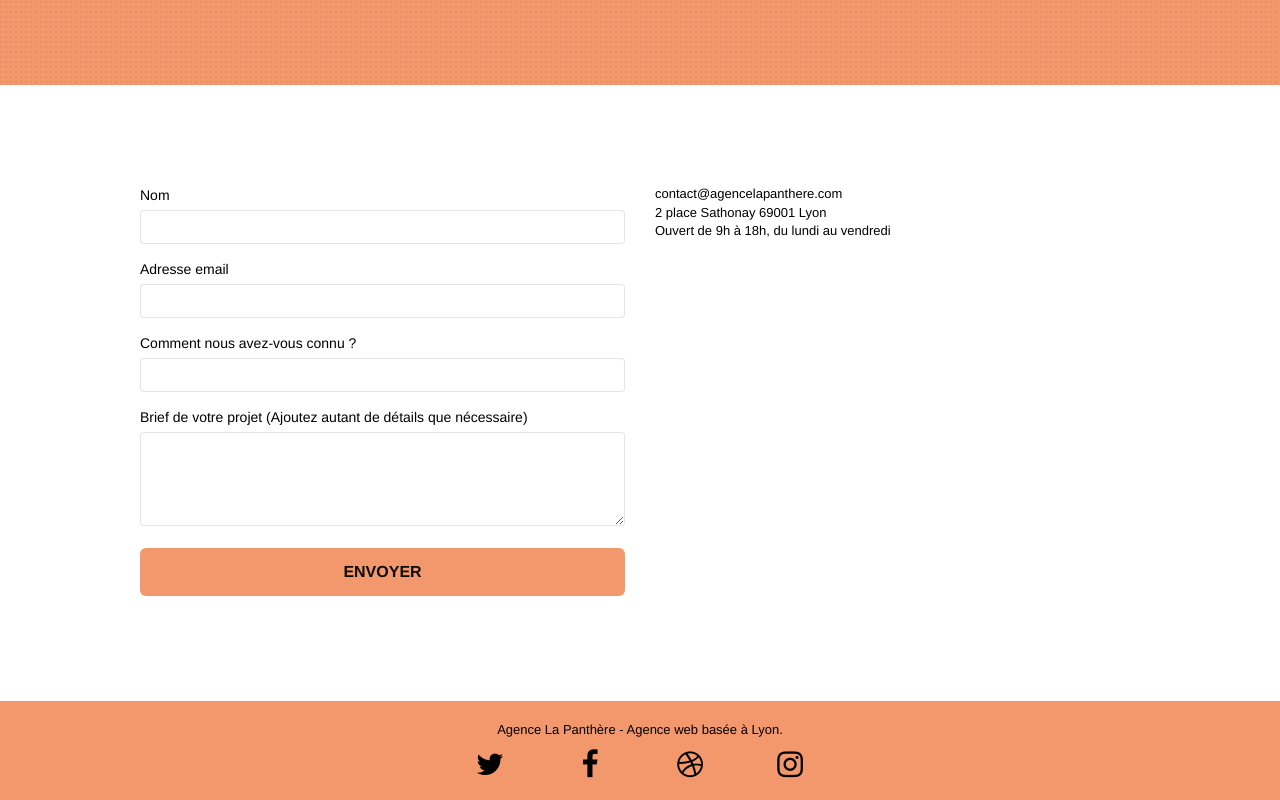
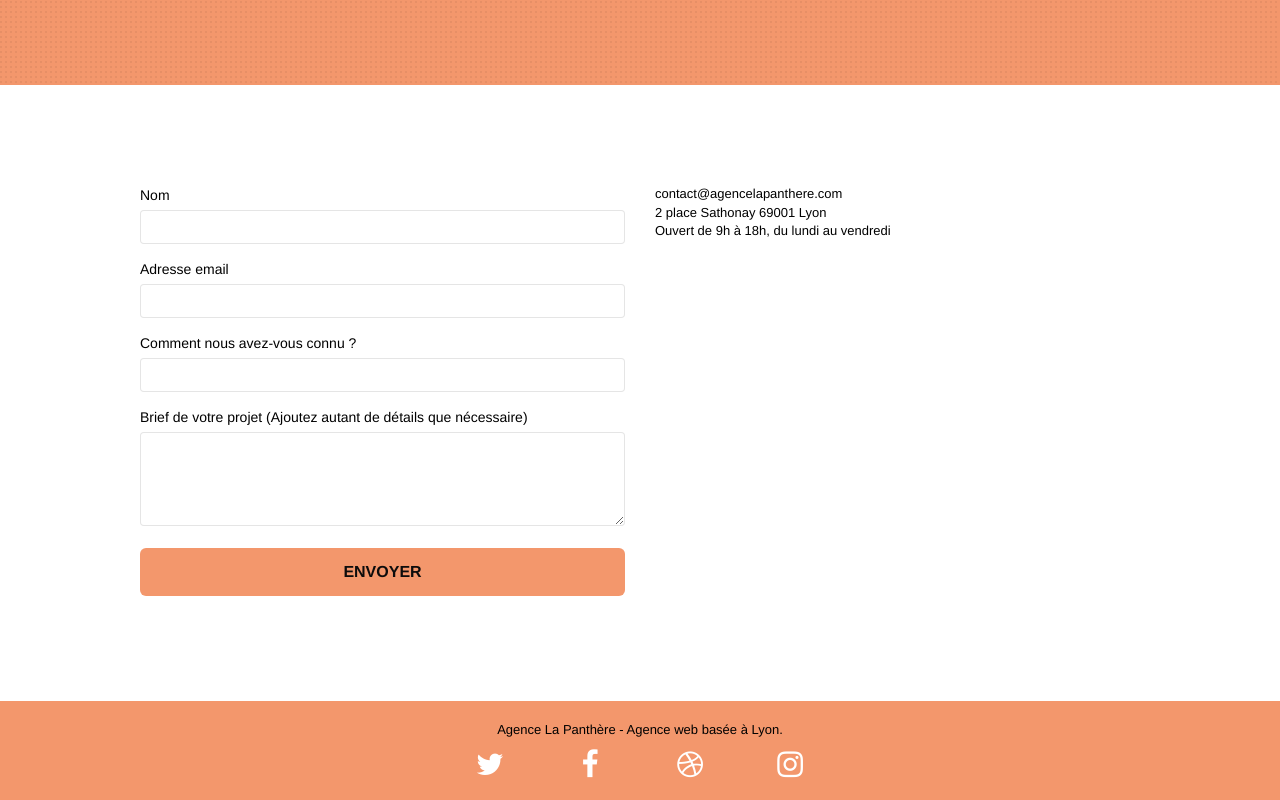
Before and after one commit to DUNON/La-panthere-optimise, a plain HTML site: page contact.html in a window 1280 px wide. Shown: the part 316-1116 px from the top of the page. Drawn offline with nearby package versions, Linux system fonts and the light colour scheme.

Commit message:
added fix

```diff
--- a/contact.html
+++ b/contact.html
@@ -129,22 +129,22 @@
 				<div class="row row-no-gutters social">
 					<div class="col-sm-3">
 						<div class="text-center">
-							<a class="social" aria-label="Twitter" href="https://twitter.com"><span class="fa fa-twitter icon-md"></span></a>
+							<a class="social" aria-label="Twitter" href="https://twitter.com"><span class="fa fa-twitter icon-md white"></span></a>
 						</div>
 					</div>
 					<div class="col-sm-3">
 						<div class="text-center">
-							<a class="social" aria-label="Facebook" href="https://www.facebook.com/"><span class="fa fa-facebook icon-md"></span></a>
+							<a class="social" aria-label="Facebook" href="https://www.facebook.com/"><span class="fa fa-facebook icon-md white"></span></a>
 						</div>
 					</div>
 					<div class="col-sm-3">
 						<div class="text-center">
-							<a class="social" aria-label="Dribble" href="https://dribbble.com/"><span class="fa fa-dribbble icon-md"></span></a>
+							<a class="social" aria-label="Dribble" href="https://dribbble.com/"><span class="fa fa-dribbble icon-md white"></span></a>
 						</div>
 					</div>
 					<div class="col-sm-3">
 						<div class="text-center">
-							<a class="social" aria-label="Instagram" href="https://www.instagram.com/"><span class="fa fa-instagram icon-md"></span></a>
+							<a class="social" aria-label="Instagram" href="https://www.instagram.com/"><span class="fa fa-instagram icon-md white"></span></a>
 						</div>
 					</div>
 				</div>
```
